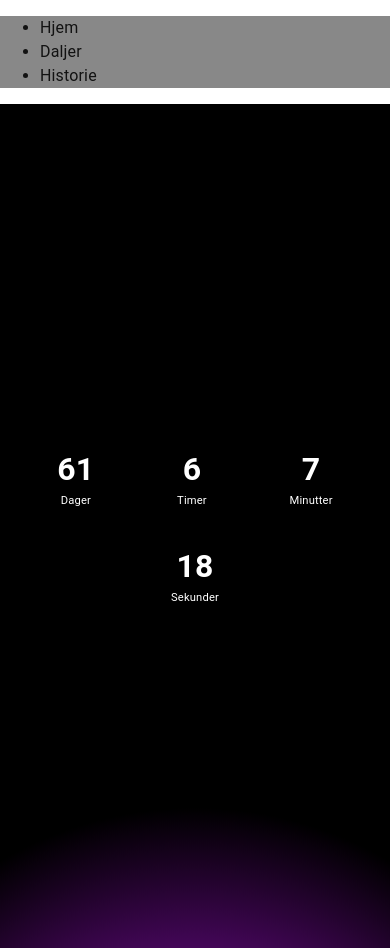
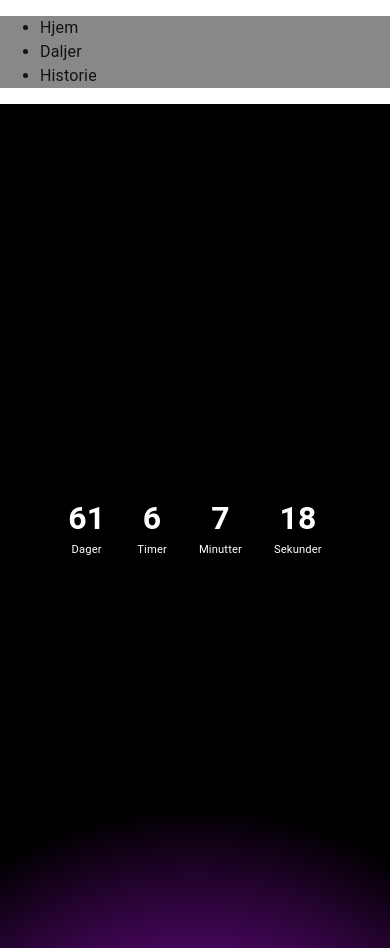
Before and after one commit to TIHLDE/jubileum, a Next.js app: page / in a window 390 px wide. Built offline with nearby package versions, Linux system fonts and the light colour scheme.

Commit message:
Fixed mobile countdown sizing

```diff
--- a/components/Countdown/Countdown.module.css
+++ b/components/Countdown/Countdown.module.css
@@ -5,8 +5,8 @@
     align-items: center;
     justify-content: center;
     flex-wrap: wrap;
-    column-gap: 4rem;
-    row-gap: 2rem;
+    column-gap: 4em;
+    row-gap: 2em;
 }
 
 .wrapper {
@@ -41,6 +41,10 @@
     .main span {
         font-size: 2rem;
     }
+
+    .main {
+        column-gap: 2em;
+    }
 }
 
 /*
```
